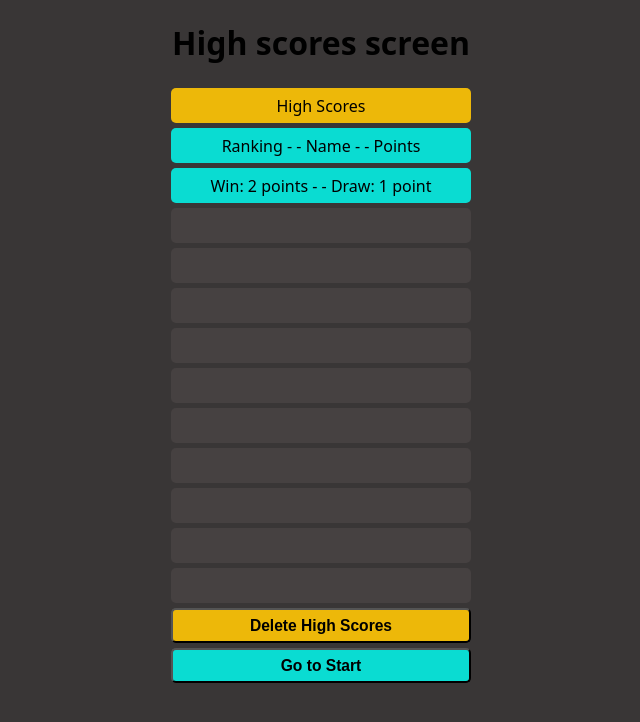
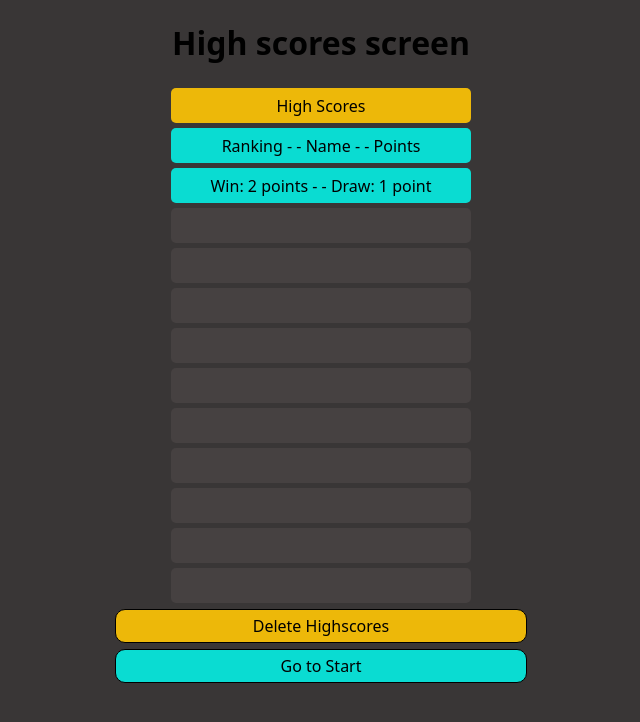
Before and after one commit to JBaaij/react-tic-tac-toe, a React (Create React App) app: page /highscore in a window 1280 px wide. Shown: the top 722 px of the page, without its empty margins (319-959 px from the left). Built offline with nearby package versions, Linux system fonts and the light colour scheme; the HTML template or start-up script is replaced by a standard one.

Commit message:
update fout met navigate import in highscore

```diff
--- a/src/pages/HighScoreScreen.tsx
+++ b/src/pages/HighScoreScreen.tsx
@@ -1,5 +1,10 @@
 import TitleComponent from '../components/TitleComponent';
 import './HighScoreScreen.css';
+import LabelButton from '../components/LabelButton';
+
+const onNavigateGoToStartScreen = () => {
+  navigate('/');
+};
 
 const HighScoreScreen = () => {
   const onClick = () => {
@@ -28,13 +33,17 @@ const HighScoreScreen = () => {
         <div id="gridl8" className="gridl-item"></div>
         <div id="gridl9" className="gridl-item"></div>
         <div id="gridl10" className="gridl-item"></div>
-        <button className="gridl-item" id="deleteScores">
-          <h3>Delete High Scores</h3>
-        </button>
 
-        <button className="gridl-item" id="start">
-          <h3>Go to Start</h3>
-        </button>
+        <LabelButton
+          label={'Delete Highscores'}
+          onClick={onNavigateGoToStartScreen}
+          className="vscpu"
+        />
+        <LabelButton
+          label={'Go to Start'}
+          onClick={onNavigateGoToStartScreen}
+          className="vsplayer"
+        />
       </div>
     </div>
   );
--- a/src/pages/StartScreen.css
+++ b/src/pages/StartScreen.css
@@ -131,6 +131,9 @@ label {
   background: rgb(129, 224, 219);
 }
 
+.gotohigh:hover {
+  background: rgb(223, 202, 132);
+}
 .contgrid {
   display: grid;
   grid-template-rows: repeat(5, 15vh);
--- a/src/pages/StartScreen.tsx
+++ b/src/pages/StartScreen.tsx
@@ -4,8 +4,8 @@ import { useNavigate } from 'react-router-dom';
 import { useEffect, useState } from 'react';
 import { createGrid, setGridCellValue } from '../helpers/grid/grid';
 import './StartScreen.css';
-import IconX from "../components/icons/IconX";
-import IconO from "../components/icons/IconO";
+import IconX from '../components/icons/IconX';
+import IconO from '../components/icons/IconO';
 
 const StartScreen = () => {
   const [grid, setGrid] = useState(createGrid({ size: 3 }));
@@ -41,22 +41,23 @@ const StartScreen = () => {
   return (
     <div className="container">
       <div className="box1">
-        <IconX width={15} height={15}/>
-        <div style={{width: 4}} />
-        <IconO width={15} height={15}/>
+        <IconX width={22} height={22} />
+        <div style={{ width: 4 }} />
+        <IconO width={22} height={22} />
       </div>
       <div className="box2">
         <h5 className="firstline">Pick player 1's mark </h5>
         <form className="box2-buttons">
-          <div id="radiobut" style={{display: 'flex'}}>
+          <div id="radiobut" style={{ display: 'flex' }}>
             <input type="radio" id="ticx" name="choice" />
             <label htmlFor="ticx">
-              <IconX width={30} height={30} color={"#ccc"}/>
+              <div style={{ marginLeft: 210 }} />
+              <IconX width={30} height={30} color={'#ccc'} />
             </label>
-            <div style={{width: 4}} />
+
             <input type="radio" id="tico" name="choice" />
             <label htmlFor="tico">
-              <IconO width={30} height={30} color={"#ccc"}/>
+              <IconO width={30} height={30} color={'#ccc'} />
             </label>
           </div>
         </form>
```
Also changed, not shown: src/components/LabelButton.css (indentation only).
